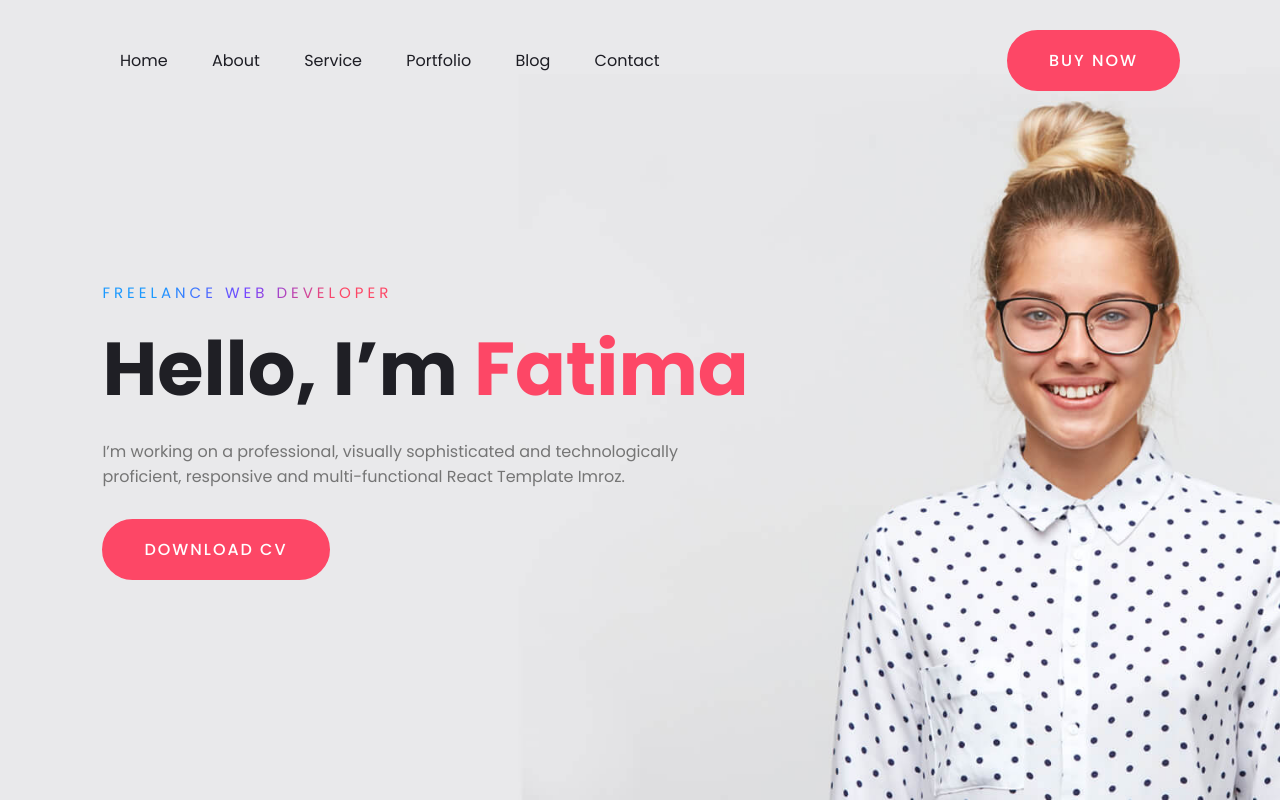
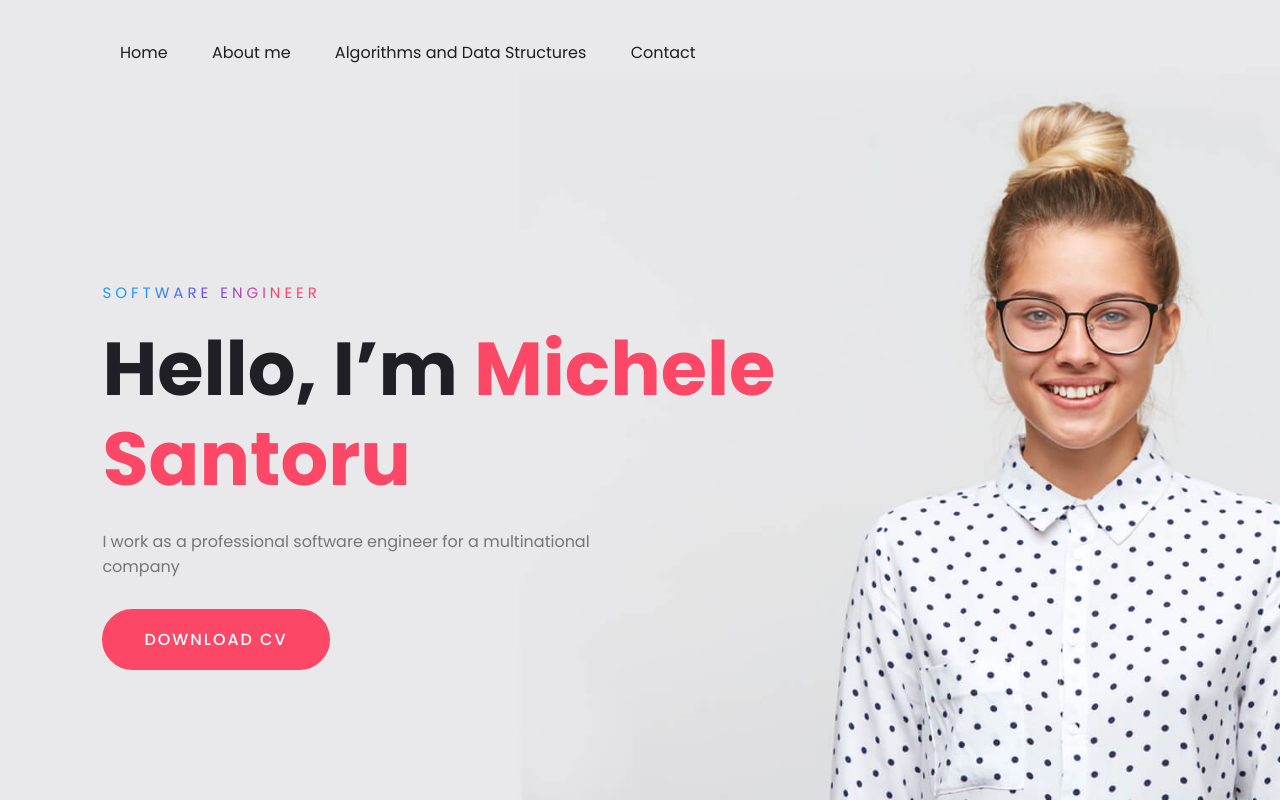
Before and after one commit to msant93/personal_website, a plain HTML site: page index.html in a window 1280 px wide. Drawn offline with Linux system fonts and the light colour scheme.

Commit message:
Update index.html

```diff
--- a/index.html
+++ b/index.html
@@ -2,7 +2,7 @@
 <html lang="en">
 <head>
     <meta charset="UTF-8">
-    <title>Personal Portfolio Website</title>
+    <title>Michele Santoru</title>
     <!----CSS link----->
     <link rel="stylesheet" href="style.css">
 </head>
@@ -12,19 +12,16 @@
         <nav>
             <ul>
                 <li><a href="#">Home</a></li>
-                <li><a href="#">About</a></li>
-                <li><a href="#">Service</a></li>
-                <li><a href="#">Portfolio</a></li>
-                <li><a href="#">Blog</a></li>
+                <li><a href="#">About me</a></li>
+                <li><a href="#">Algorithms and Data Structures</a></li>
                 <li><a href="#">Contact</a></li>
             </ul>
-            <a href="#" class="btn">Buy Now</a>
         </nav>
 
         <div class="content">
-            <span class="title">Freelance Web Developer</span>
-            <h1>Hello, I’m <span>Fatima</span></h1>
-            <p>I’m working on a professional, visually sophisticated and technologically proficient, responsive and multi-functional React Template Imroz.</p>
+            <span class="title">Software Engineer</span>
+            <h1>Hello, I’m <span>Michele Santoru</span></h1>
+            <p>I work as a professional software engineer for a multinational company</p>
             <a href="#" class="btn">Download CV</a>
         </div>
     </div>
```
